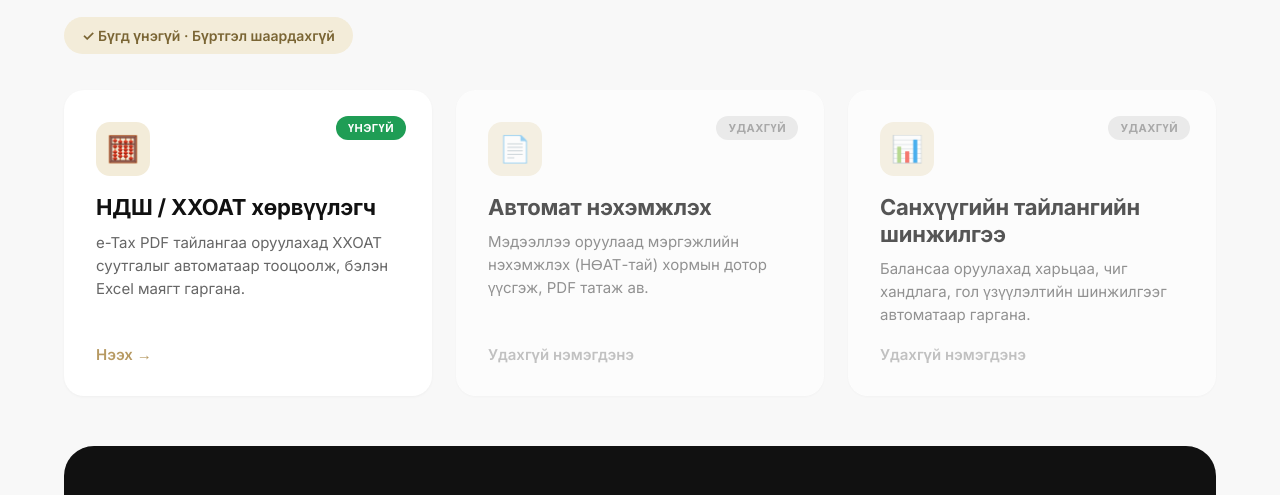
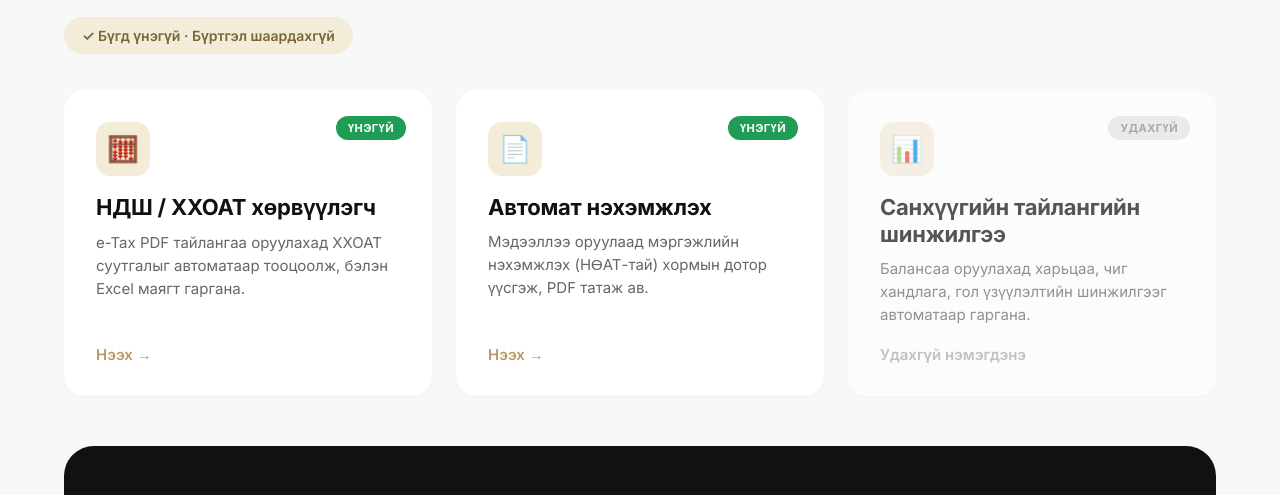
Before and after one commit to khongor95-bit/BusinessBI, a plain HTML site: page tools.html in a window 1280 px wide. Shown: the part 305-800 px from the top of the page. Drawn offline with Linux system fonts and the light colour scheme.

Commit message:
Add files via upload

```diff
--- a/tools.html
+++ b/tools.html
@@ -123,13 +123,13 @@ footer{background:#111;color:#fff;padding:50px 0 36px}
       <span class="tool-open">Нээх →</span>
     </a>
 
-    <div class="tool-card soon">
-      <span class="tool-badge badge-soon">Удахгүй</span>
+    <a class="tool-card" href="invoice_generator_10.html" target="_blank" rel="noopener">
+      <span class="tool-badge badge-free">Үнэгүй</span>
       <div class="tool-ic">📄</div>
       <h3>Автомат нэхэмжлэх</h3>
       <p>Мэдээллээ оруулаад мэргэжлийн нэхэмжлэх (НӨАТ-тай) хормын дотор үүсгэж, PDF татаж ав.</p>
-      <span class="tool-open">Удахгүй нэмэгдэнэ</span>
-    </div>
+      <span class="tool-open">Нээх →</span>
+    </a>
 
     <div class="tool-card soon">
       <span class="tool-badge badge-soon">Удахгүй</span>
```
